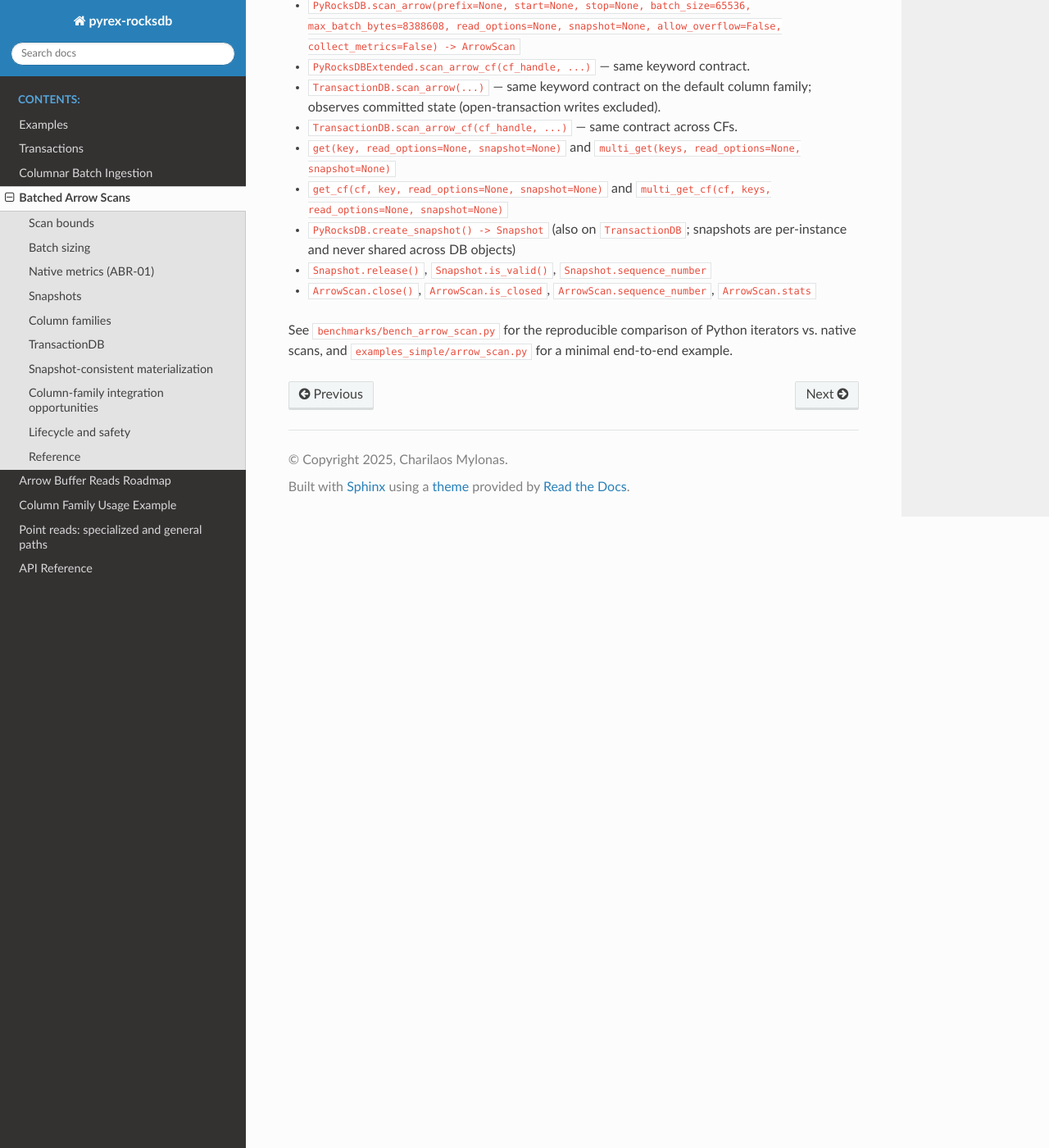
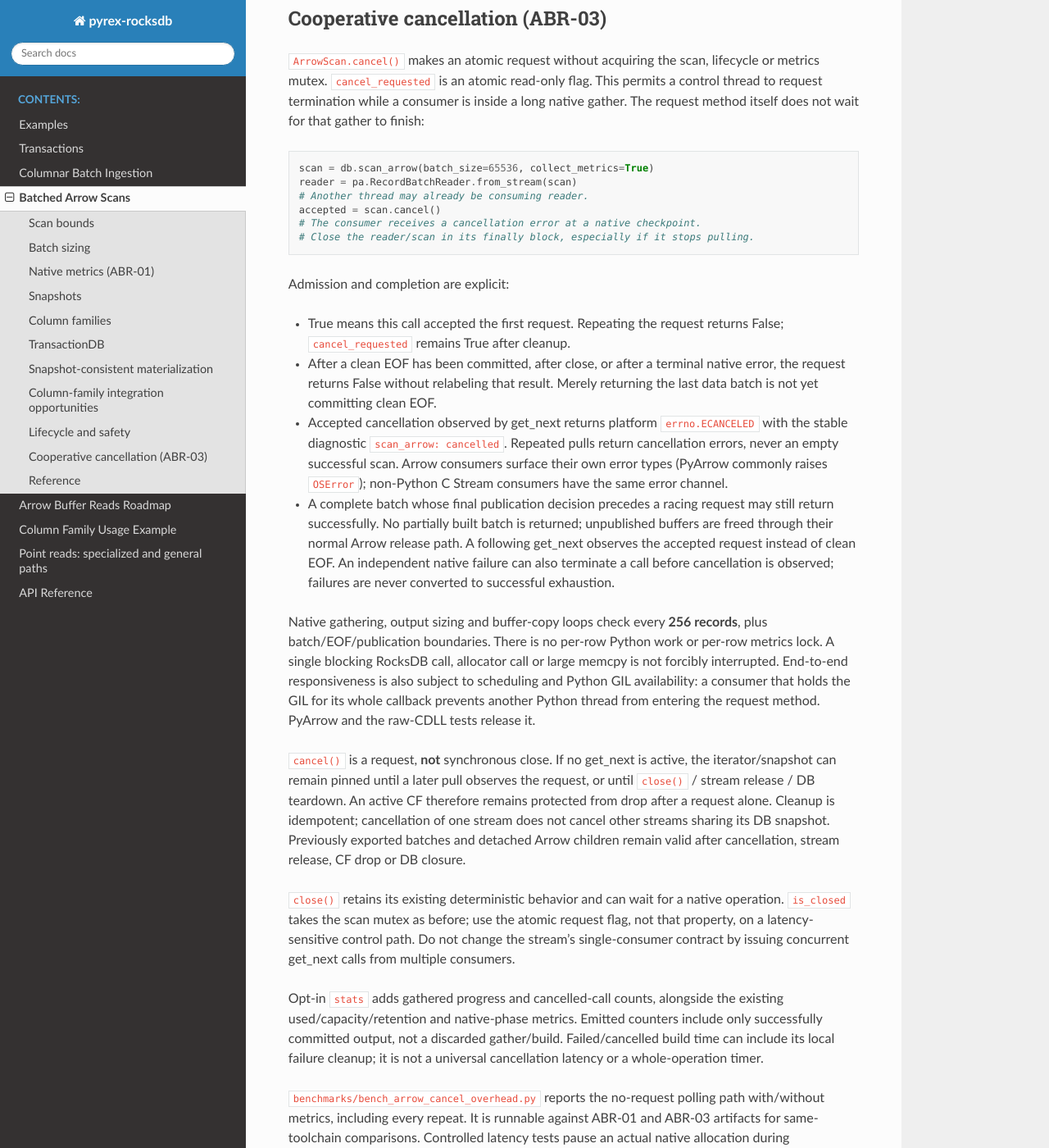
Before and after one commit to mylonasc/pyrex, a Sphinx documentation site: the page built from docs/source/arrow_scans.rst, in a window 1280 px wide and 1400 px high, scrolled down 5134 px. Shown: the whole window at 82% size. Built offline with Sphinx 7.4.7 and the Read the Docs theme 3.1.0, drawn with Linux system fonts in a browser that asks for light colours; some of the changed text lies outside the part shown.

Commit message:
docs(ABR-03): document cancellation contract and measured validation
Record controlled progress/latency and same-toolchain no-request overhead results, full normal and extension-ASan suite outcomes, and resource/GIL/checkpoint limitations. Refs #40.

```diff
--- a/docs/source/arrow_scans.rst
+++ b/docs/source/arrow_scans.rst
@@ -86,6 +86,14 @@ created per scanned row for metrics.
    * - ``rows_emitted``, ``batches_emitted``
      - Successfully constructed/published output only; no partial batch on
        allocation, size-limit, lifecycle or iterator errors.
+   * - ``rows_gathered``
+     - Complete key/value records copied to staging, including discarded or
+       failed batches. Live progress is published every 256 rows and at the
+       end of an attempt; it can lag by one 256-row polling window.
+   * - ``cancelled_calls``
+     - get_next calls entering the ECANCELED path, including repeat attempts
+       after cancellation. Not the number of cancel requests; cleanup can
+       still be in progress when the counter becomes visible.
    * - ``key_bytes_emitted``, ``value_bytes_emitted``
      - Raw KV payload bytes in successful output, not compressed storage IO.
    * - ``offset_bytes_emitted``
@@ -255,6 +263,78 @@ application payloads (JSON, MessagePack, term encodings, graph relations)
 stays with the caller; predicate filtering and graph semantics do not belong
 in PyRex.
 
+Cooperative cancellation (ABR-03)
+---------------------------------
+
+``ArrowScan.cancel()`` makes an atomic request without acquiring the scan,
+lifecycle or metrics mutex. ``cancel_requested`` is an atomic read-only flag.
+This permits a control thread to request termination while a consumer is
+inside a long native gather. The request method itself does not wait for
+that gather to finish::
+
+    scan = db.scan_arrow(batch_size=65536, collect_metrics=True)
+    reader = pa.RecordBatchReader.from_stream(scan)
+    # Another thread may already be consuming reader.
+    accepted = scan.cancel()
+    # The consumer receives a cancellation error at a native checkpoint.
+    # Close the reader/scan in its finally block, especially if it stops pulling.
+
+Admission and completion are explicit:
+
+* True means this call accepted the first request. Repeating the request
+  returns False; ``cancel_requested`` remains True after cleanup.
+* After a clean EOF has been committed, after close, or after a terminal
+  native error, the request returns False without relabeling that result.
+  Merely returning the last data batch is not yet committing clean EOF.
+* Accepted cancellation observed by get_next returns platform
+  ``errno.ECANCELED`` with the stable diagnostic ``scan_arrow: cancelled``.
+  Repeated pulls return cancellation errors, never an empty successful scan.
+  Arrow consumers surface their own error types (PyArrow commonly raises
+  ``OSError``); non-Python C Stream consumers have the same error channel.
+* A complete batch whose final publication decision precedes a racing
+  request may still return successfully. No partially built batch is returned;
+  unpublished buffers are freed through their normal Arrow release path.
+  A following get_next observes the accepted request instead of clean EOF.
+  An independent native failure can also terminate a call before cancellation
+  is observed; failures are never converted to successful exhaustion.
+
+Native gathering, output sizing and buffer-copy loops check every **256
+records**, plus batch/EOF/publication boundaries. There is no per-row Python
+work or per-row metrics lock. A single blocking RocksDB call, allocator call
+or large memcpy is not forcibly interrupted. End-to-end responsiveness is
+also subject to scheduling and Python GIL availability: a consumer that
+holds the GIL for its whole callback prevents another Python thread from
+entering the request method. PyArrow and the raw-CDLL tests release it.
+
+``cancel()`` is a request, **not** synchronous close. If no get_next is active,
+the iterator/snapshot can remain pinned until a later pull observes the
+request, or until ``close()`` / stream release / DB teardown. An active CF
+therefore remains protected from drop after a request alone. Cleanup is
+idempotent; cancellation of one stream does not cancel other streams sharing
+its DB snapshot. Previously exported batches and detached Arrow children
+remain valid after cancellation, stream release, CF drop or DB closure.
+
+``close()`` retains its existing deterministic behavior and can wait for a
+native operation. ``is_closed`` takes the scan mutex as before; use the
+atomic request flag, not that property, on a latency-sensitive control path.
+Do not change the stream's single-consumer contract by issuing concurrent
+get_next calls from multiple consumers.
+
+Opt-in ``stats`` adds gathered progress and cancelled-call counts, alongside
+the existing used/capacity/retention and native-phase metrics. Emitted counters
+include only successfully committed output, not a discarded gather/build.
+Failed/cancelled build time can include its local failure cleanup; it is not
+a universal cancellation latency or a whole-operation timer.
+
+``benchmarks/bench_arrow_cancel_overhead.py`` reports the no-request polling
+path with/without metrics, including every repeat. It is runnable against
+ABR-01 and ABR-03 artifacts for same-toolchain comparisons. Controlled latency
+tests pause an actual native allocation during gather/build and save JSON
+with request duration, resumed completion time and gathered progress; these
+are bounded subprocess tests with **no performance thresholds** or production
+test hooks. See ``benchmarks/arrow_cancellation.md`` for measured results and
+reproduction. They do not certify production/worst-case IO cancellation time.
+
 Reference
 ---------
 
@@ -273,7 +353,7 @@ Reference
   snapshots are per-instance and never shared across DB objects)
 * ``Snapshot.release()``, ``Snapshot.is_valid()``, ``Snapshot.sequence_number``
 * ``ArrowScan.close()``, ``ArrowScan.is_closed``, ``ArrowScan.sequence_number``,
-  ``ArrowScan.stats``
+  ``ArrowScan.stats``, ``ArrowScan.cancel()``, ``ArrowScan.cancel_requested``
 
 See ``benchmarks/bench_arrow_scan.py`` for the reproducible comparison of
 Python iterators vs. native scans, and ``examples_simple/arrow_scan.py`` for
```
Also changed, not shown: benchmarks/arrow_cancellation.md (added, +141 -0 lines), docs/source/api.rst (+10 -1 lines), docs/source/arrow_reads_roadmap.rst (+5 -4 lines).
